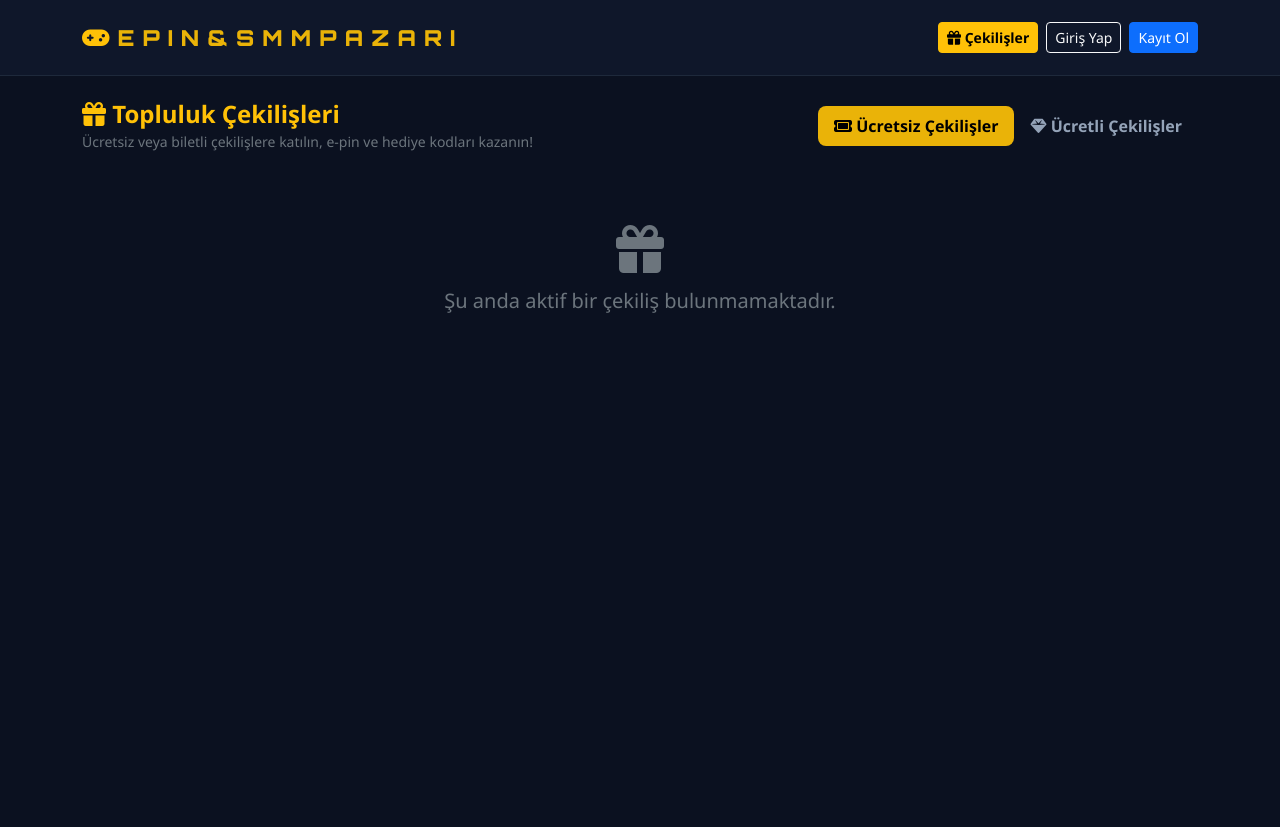
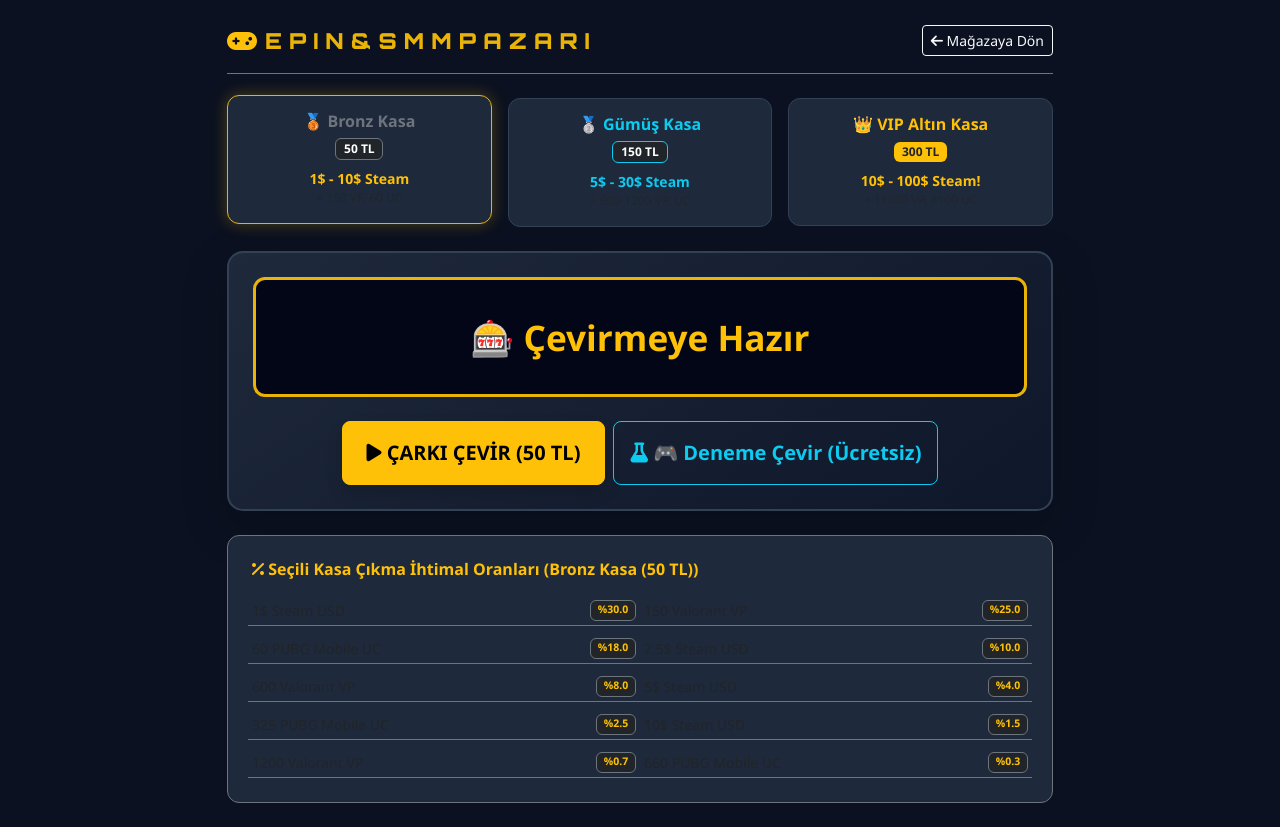
Before and after one commit to beratkalafat039-cyber/PinGamer, a Flask app: page /giveaways in a window 1280 px wide. Before the commit the page ends 313 px from the top, so only its background shows below. Run offline with Flask 3, Linux system fonts and the light colour scheme; data that the repository does not hold is empty; some libraries are stand-ins or nearby versions.

Commit message:
Update giveaways.html

```diff
--- a/templates/giveaways.html
+++ b/templates/giveaways.html
@@ -3,7 +3,7 @@
 <head>
     <meta charset="UTF-8">
     <meta name="viewport" content="width=device-width, initial-scale=1.0">
-    <title>Çekilişler - {{ settings.title }}</title>
+    <title>Şans Çarkı & Slot - {{ settings.title }}</title>
     <link href="https://cdn.jsdelivr.net/npm/bootstrap@5.3.0/dist/css/bootstrap.min.css" rel="stylesheet">
     <link rel="stylesheet" href="https://cdnjs.cloudflare.com/ajax/libs/font-awesome/6.4.0/css/all.min.css">
 
@@ -13,190 +13,263 @@
 
     <style>
         body { background-color: #0b1120; color: #f8fafc; font-family: 'Segoe UI', Tahoma, Geneva, Verdana, sans-serif; }
-        .navbar-custom { background-color: #0f172a; border-bottom: 1px solid #1e293b; }
-        .giveaway-card { background-color: #1e293b; border: 1px solid #334155; border-radius: 14px; overflow: hidden; transition: transform 0.2s; }
-        .giveaway-card:hover { transform: translateY(-4px); }
-        .gw-img { height: 180px; object-fit: cover; width: 100%; }
-        .nav-pills .nav-link { color: #94a3b8; border-radius: 8px; font-weight: bold; }
-        .nav-pills .nav-link.active { background-color: #eab308; color: #000; }
+        .slot-box { background: linear-gradient(145deg, #1e293b, #0f172a); border: 2px solid #334155; border-radius: 16px; }
+        .tier-card { cursor: pointer; transition: 0.2s; border: 1px solid #334155; background-color: #1e293b; border-radius: 12px; }
+        .tier-card:hover, .tier-card.active { border-color: #eab308; transform: translateY(-3px); box-shadow: 0 0 15px rgba(234, 179, 8, 0.3); }
+        .display-wheel { height: 120px; font-size: 2.2rem; font-weight: 800; background-color: #020617; border: 3px solid #eab308; border-radius: 12px; }
+        .prob-table { background-color: #1e293b; border-radius: 12px; }
     </style>
 </head>
-<body>
+<body class="py-4">
 
-<nav class="navbar navbar-expand-lg navbar-dark navbar-custom py-3">
-    <div class="container">
-        <a class="navbar-brand d-flex align-items-center gap-2 text-decoration-none
-           {% if settings.logo_position == 'top' %}flex-column text-center{% elif settings.logo_position == 'right' %}flex-row-reverse{% else %}flex-row{% endif %}"
-           href="/">
+<div class="container" style="max-width: 850px;">
+    <div class="d-flex justify-content-between align-items-center mb-4 pb-3 border-bottom border-secondary">
+        <a class="navbar-brand d-flex align-items-center gap-2 text-decoration-none" href="/">
             {% if settings.logo %}
-                <img src="{{ settings.logo }}" alt="Logo" style="height: {{ settings.logo_height }}px; object-fit: contain;" class="rounded">
+                <img src="{{ settings.logo }}" alt="Logo" style="height: 34px; max-width: 120px; object-fit: contain;" class="rounded">
             {% else %}
-                <i class="fa-solid fa-gamepad text-warning" style="font-size: {{ settings.font_size }}px;"></i>
+                <i class="fa-solid fa-gamepad text-warning fs-4"></i>
             {% endif %}
-
-            <span style="font-family: '{{ settings.font_family }}'; font-size: {{ settings.font_size }}px; font-weight: 800; letter-spacing: 0.5px;">
+            <span style="font-family: '{{ settings.font_family }}'; font-size: {{ settings.font_size }}px; font-weight: 800;">
                 {% for item in settings.formatted_letters %}
                     <span style="color: {{ item.color }};">{{ item.char }}</span>
                 {% endfor %}
             </span>
         </a>
+        <a href="/" class="btn btn-outline-light btn-sm"><i class="fa-solid fa-arrow-left"></i> Mağazaya Dön</a>
+    </div>
 
-        <div class="d-flex align-items-center gap-2">
-            {% if username %}
-                {% if is_admin %}
-                    <a href="/admin" class="btn btn-danger btn-sm fw-bold">
-                        <i class="fa-solid fa-shield-halved"></i> Yönetici Paneli
-                    </a>
-                {% endif %}
-
-                <a href="/giveaways" class="btn btn-warning btn-sm fw-bold"><i class="fa-solid fa-gift"></i> Çekilişler</a>
-                <a href="/wheel" class="btn btn-outline-warning btn-sm"><i class="fa-solid fa-dharmachakra"></i> Şans Çarkı</a>
-                <a href="/deposit" class="btn btn-success btn-sm fw-bold"><i class="fa-solid fa-wallet"></i> + Bakiye ({{ "%.2f"|format(balance) }} TL)</a>
-                <a href="/orders" class="btn btn-outline-light btn-sm"><i class="fa-solid fa-box"></i> Siparişlerim</a>
-                <span class="text-light small ms-2"><i class="fa-solid fa-user"></i> {{ username }}</span>
-                <a href="/logout" class="btn btn-outline-danger btn-sm">Çıkış</a>
-            {% else %}
-                <a href="/giveaways" class="btn btn-warning btn-sm fw-bold"><i class="fa-solid fa-gift"></i> Çekilişler</a>
-                <a href="/login" class="btn btn-outline-light btn-sm">Giriş Yap</a>
-                <a href="/register" class="btn btn-primary btn-sm">Kayıt Ol</a>
-            {% endif %}
+    <div class="row g-3 mb-4">
+        <div class="col-4">
+            <div class="tier-card p-3 text-center active" onclick="selectTier('bronze', 50, this)">
+                <h6 class="fw-bold text-secondary mb-1">🥉 Bronz Kasa</h6>
+                <span class="badge bg-dark border border-secondary mb-2">50 TL</span>
+                <div class="small text-warning fw-bold">1$ - 10$ Steam</div>
+                <div class="small text-muted" style="font-size: 0.75rem;">+ 150 VP, 60 UC</div>
+            </div>
+        </div>
+        <div class="col-4">
+            <div class="tier-card p-3 text-center" onclick="selectTier('silver', 150, this)">
+                <h6 class="fw-bold text-info mb-1">🥈 Gümüş Kasa</h6>
+                <span class="badge bg-dark border border-info mb-2">150 TL</span>
+                <div class="small text-info fw-bold">5$ - 30$ Steam</div>
+                <div class="small text-muted" style="font-size: 0.75rem;">+ 600-1200 VP, UC</div>
+            </div>
+        </div>
+        <div class="col-4">
+            <div class="tier-card p-3 text-center" onclick="selectTier('gold', 300, this)">
+                <h6 class="fw-bold text-warning mb-1">👑 VIP Altın Kasa</h6>
+                <span class="badge bg-warning text-dark fw-bold mb-2">300 TL</span>
+                <div class="small text-warning fw-bold">10$ - 100$ Steam!</div>
+                <div class="small text-muted" style="font-size: 0.75rem;">+ 11000 VP, 8100 UC</div>
+            </div>
         </div>
     </div>
-</nav>
 
-<div class="container py-4">
-    {% with messages = get_flashed_messages(with_categories=true) %}
-      {% if messages %}
-        {% for category, message in messages %}
-          <div class="alert alert-{{ category }} alert-dismissible fade show p-3 mb-4" role="alert">
-            {{ message }}
-            <button type="button" class="btn-close" data-bs-dismiss="alert"></button>
-          </div>
-        {% endfor %}
-      {% endif %}
-    {% endwith %}
-
-    <div class="d-flex justify-content-between align-items-center flex-wrap gap-3 mb-4">
-        <div>
-            <h4 class="fw-bold mb-0 text-warning"><i class="fa-solid fa-gift"></i> Topluluk Çekilişleri</h4>
-            <small class="text-secondary">Ücretsiz veya biletli çekilişlere katılın, e-pin ve hediye kodları kazanın!</small>
+    <div class="slot-box p-4 text-center shadow-lg mb-4">
+        <div id="reward-display" class="display-wheel d-flex align-items-center justify-content-center text-warning shadow-inner mb-4">
+            🎰 Çevirmeye Hazır
         </div>
 
-        <ul class="nav nav-pills" id="gwTab">
-            <li class="nav-item">
-                <button class="nav-link active" onclick="switchGwTab('free', this)"><i class="fa-solid fa-ticket"></i> Ücretsiz Çekilişler</button>
-            </li>
-            <li class="nav-item">
-                <button class="nav-link" onclick="switchGwTab('paid', this)"><i class="fa-solid fa-gem"></i> Ücretli Çekilişler</button>
-            </li>
-        </ul>
+        <div class="d-flex justify-content-center gap-2">
+            <button id="spin-btn" class="btn btn-warning btn-lg fw-bold px-4 py-3 shadow" onclick="spinWheel(false)">
+                <i class="fa-solid fa-play"></i> ÇARKI ÇEVİR (<span id="btn-cost">50</span> TL)
+            </button>
+            <button id="sim-btn" class="btn btn-outline-info btn-lg fw-bold px-3 py-3" onclick="spinWheel(true)">
+                <i class="fa-solid fa-flask"></i> 🎮 Deneme Çevir (Ücretsiz)
+            </button>
+        </div>
     </div>
 
-    <div class="row g-4" id="gw-grid">
-        {% for g in giveaways %}
-        <div class="col-md-6 col-lg-4 gw-item" data-type="{% if g.is_paid %}paid{% else %}free{% endif %}">
-            <div class="card giveaway-card h-100 text-white shadow">
-                {% if g.image %}
-                    <img src="{{ g.image }}" class="gw-img" alt="{{ g.title }}">
-                {% else %}
-                    <div class="gw-img d-flex align-items-center justify-content-center bg-dark text-warning fs-1">
-                        <i class="fa-solid fa-gift"></i>
-                    </div>
-                {% endif %}
+    <div id="result-box" class="card bg-dark border-warning p-3 text-center mb-4" style="display: none;">
+        <h5 class="text-success fw-bold mb-1" id="result-title">🎉 Tebrikler!</h5>
+        <p class="mb-2" id="won-item-text"></p>
+        <div class="d-flex justify-content-center align-items-center gap-2">
+            <span class="fs-5 fw-bold text-warning font-monospace" id="delivered-code"></span>
+        </div>
+        <small class="text-secondary mt-2" id="result-note">Kodunuz siparişlerime kaydedildi.</small>
+    </div>
 
-                <div class="card-body d-flex flex-column justify-content-between p-4">
-                    <div>
-                        <div class="d-flex justify-content-between align-items-center mb-2">
-                            <h5 class="fw-bold text-light mb-0">{{ g.title }}</h5>
-                            {% if g.is_paid %}
-                                <span class="badge bg-danger"><i class="fa-solid fa-gem"></i> {{ "%.2f"|format(g.ticket_price) }} TL / Bilet</span>
-                            {% else %}
-                                <span class="badge bg-success"><i class="fa-solid fa-bolt"></i> Ücretsiz</span>
-                            {% endif %}
-                        </div>
-
-                        <p class="text-warning small fw-bold mb-3"><i class="fa-solid fa-trophy"></i> Ödül: {{ g.reward }}</p>
-
-                        <div class="d-flex justify-content-between align-items-center small text-secondary border-top border-secondary pt-2 mb-3">
-                            <span><i class="fa-solid fa-users"></i> {{ g.participant_count }} Katılımcı</span>
-                            <span><i class="fa-regular fa-clock"></i> {{ g.created_at }}</span>
-                        </div>
-
-                        {% if g.status != 'Aktif' %}
-                            <div class="p-2 bg-dark rounded border border-warning text-center small mb-3">
-                                <div class="text-secondary">🎉 Kazanan Talihli:</div>
-                                <strong class="text-warning fs-6">👑 {{ g.winner_username }}</strong>
-                            </div>
-                        {% endif %}
-                    </div>
-
-                    <div>
-                        {% if g.status == 'Aktif' %}
-                            {% if username %}
-                                {% if g.is_joined %}
-                                    <button class="btn btn-secondary w-100 fw-bold disabled">
-                                        <i class="fa-solid fa-check"></i> Katıldınız
-                                    </button>
-                                {% else %}
-                                    <form action="/giveaways/join/{{ g.id }}" method="POST">
-                                        <button type="submit" class="btn btn-warning w-100 fw-bold shadow">
-                                            {% if g.is_paid %}
-                                                <i class="fa-solid fa-ticket"></i> Bileti Al & Katıl ({{ "%.2f"|format(g.ticket_price) }} TL)
-                                            {% else %}
-                                                <i class="fa-solid fa-ticket"></i> Çekilişe Ücretsiz Katıl
-                                            {% endif %}
-                                        </button>
-                                    </form>
-                                {% endif %}
-                            {% else %}
-                                <a href="/login" class="btn btn-outline-warning w-100 fw-bold">
-                                    Katılmak İçin Giriş Yapın
-                                </a>
-                            {% endif %}
-                        {% else %}
-                            <button class="btn btn-dark w-100 border-secondary text-muted disabled">
-                                Çekiliş Sona Erdi
-                            </button>
-                        {% endif %}
-                    </div>
-                </div>
-            </div>
-        </div>
-        {% else %}
-        <div class="col-12 text-center py-5">
-            <i class="fa-solid fa-gift fa-3x text-secondary mb-3"></i>
-            <h5 class="text-secondary">Şu anda aktif bir çekiliş bulunmamaktadır.</h5>
-        </div>
-        {% endfor %}
+    <div class="card prob-table p-4 border-secondary">
+        <h6 class="fw-bold text-warning mb-3"><i class="fa-solid fa-percent"></i> Seçili Kasa Çıkma İhtimal Oranları (<span id="tier-name-display">Bronz Kasa</span>)</h6>
+        <div id="prob-list" class="row g-2 small"></div>
     </div>
 </div>
 
 <script>
-function switchGwTab(type, btn) {
-    document.querySelectorAll('#gwTab .nav-link').forEach(l => l.classList.remove('active'));
-    btn.classList.add('active');
+let audioCtx;
+function initAudio() {
+    if (!audioCtx) {
+        audioCtx = new (window.AudioContext || window.webkitAudioContext)();
+    }
+}
 
-    const items = document.querySelectorAll('.gw-item');
-    items.forEach(item => {
-        const itemType = item.getAttribute('data-type');
-        if (itemType === type) {
-            item.style.display = 'block';
-        } else {
-            item.style.display = 'none';
-        }
+function playTickSound() {
+    try {
+        initAudio();
+        const osc = audioCtx.createOscillator();
+        const gain = audioCtx.createGain();
+        osc.type = "triangle";
+        osc.frequency.setValueAtTime(450, audioCtx.currentTime);
+        osc.frequency.exponentialRampToValueAtTime(80, audioCtx.currentTime + 0.04);
+        gain.gain.setValueAtTime(0.3, audioCtx.currentTime);
+        gain.gain.exponentialRampToValueAtTime(0.01, audioCtx.currentTime + 0.04);
+        osc.connect(gain);
+        gain.connect(audioCtx.destination);
+        osc.start();
+        osc.stop(audioCtx.currentTime + 0.04);
+    } catch (e) {}
+}
+
+function playWinSound() {
+    try {
+        initAudio();
+        const notes = [523.25, 659.25, 783.99, 1046.50];
+        notes.forEach((freq, idx) => {
+            const osc = audioCtx.createOscillator();
+            const gain = audioCtx.createGain();
+            osc.type = "sine";
+            osc.frequency.setValueAtTime(freq, audioCtx.currentTime + idx * 0.1);
+            gain.gain.setValueAtTime(0.2, audioCtx.currentTime + idx * 0.1);
+            gain.gain.exponentialRampToValueAtTime(0.01, audioCtx.currentTime + idx * 0.1 + 0.3);
+            osc.connect(gain);
+            gain.connect(audioCtx.destination);
+            osc.start(audioCtx.currentTime + idx * 0.1);
+            osc.stop(audioCtx.currentTime + idx * 0.1 + 0.3);
+        });
+    } catch (e) {}
+}
+
+const PROBABILITIES = {
+    bronze: [
+        { item: "1$ Steam USD", rate: "%30.0" },
+        { item: "150 Valorant VP", rate: "%25.0" },
+        { item: "60 PUBG Mobile UC", rate: "%18.0" },
+        { item: "2.5$ Steam USD", rate: "%10.0" },
+        { item: "600 Valorant VP", rate: "%8.0" },
+        { item: "5$ Steam USD", rate: "%4.0" },
+        { item: "325 PUBG Mobile UC", rate: "%2.5" },
+        { item: "10$ Steam USD", rate: "%1.5" },
+        { item: "1200 Valorant VP", rate: "%0.7" },
+        { item: "660 PUBG Mobile UC", rate: "%0.3" }
+    ],
+    silver: [
+        { item: "5$ Steam USD", rate: "%25.0" },
+        { item: "60 PUBG Mobile UC", rate: "%20.0" },
+        { item: "600 Valorant VP", rate: "%18.0" },
+        { item: "10$ Steam USD", rate: "%12.0" },
+        { item: "325 PUBG Mobile UC", rate: "%10.0" },
+        { item: "1200 Valorant VP", rate: "%7.0" },
+        { item: "20$ Steam USD", rate: "%4.0" },
+        { item: "660 PUBG Mobile UC", rate: "%2.0" },
+        { item: "30$ Steam USD", rate: "%1.5" },
+        { item: "2480 Valorant VP", rate: "%0.5" }
+    ],
+    gold: [
+        { item: "10$ Steam USD", rate: "%25.0" },
+        { item: "660 PUBG Mobile UC", rate: "%20.0" },
+        { item: "25$ Steam USD", rate: "%15.0" },
+        { item: "2480 Valorant VP", rate: "%12.0" },
+        { item: "1800 PUBG Mobile UC", rate: "%10.0" },
+        { item: "50$ Steam USD", rate: "%6.0" },
+        { item: "5350 Valorant VP", rate: "%5.0" },
+        { item: "3850 PUBG Mobile UC", rate: "%4.0" },
+        { item: "100$ Steam USD (Efsanevi)", rate: "%1.5" },
+        { item: "8100 PUBG Mobile UC", rate: "%1.0" },
+        { item: "11000 Valorant VP", rate: "%0.5" }
+    ]
+};
+
+let currentTier = 'bronze';
+let currentCost = 50;
+
+function updateProbTable(tier) {
+    const list = document.getElementById('prob-list');
+    list.innerHTML = '';
+    const names = { bronze: 'Bronz Kasa (50 TL)', silver: 'Gümüş Kasa (150 TL)', gold: 'VIP Altın Kasa (300 TL)' };
+    document.getElementById('tier-name-display').innerText = names[tier];
+
+    PROBABILITIES[tier].forEach(p => {
+        list.innerHTML += `
+            <div class="col-md-6 d-flex justify-content-between border-bottom border-secondary py-1">
+                <span>${p.item}</span>
+                <span class="badge bg-dark border border-secondary text-warning">${p.rate}</span>
+            </div>
+        `;
     });
 }
+updateProbTable('bronze');
 
-document.addEventListener("DOMContentLoaded", function() {
-    const items = document.querySelectorAll('.gw-item');
-    items.forEach(item => {
-        if (item.getAttribute('data-type') !== 'free') {
-            item.style.display = 'none';
-        }
+function selectTier(tier, cost, element) {
+    document.querySelectorAll('.tier-card').forEach(c => c.classList.remove('active'));
+    element.classList.add('active');
+    currentTier = tier;
+    currentCost = cost;
+    document.getElementById('btn-cost').innerText = cost;
+    updateProbTable(tier);
+}
+
+function spinWheel(isSim = false) {
+    const spinBtn = document.getElementById('spin-btn');
+    const simBtn = document.getElementById('sim-btn');
+    const display = document.getElementById('reward-display');
+    const resultBox = document.getElementById('result-box');
+
+    spinBtn.disabled = true;
+    simBtn.disabled = true;
+    resultBox.style.display = 'none';
+
+    const items = ['1$ Steam USD', '150 VP', '5$ Steam USD', '60 PUBG UC', '10$ Steam USD', '1200 VP', '25$ Steam USD', '660 PUBG UC', '50$ Steam USD', '5350 VP', '100$ Steam USD', '11000 VP'];
+    let counter = 0;
+
+    const interval = setInterval(() => {
+        display.innerText = items[counter % items.length];
+        playTickSound();
+        counter++;
+    }, 80);
+
+    fetch('/spin', {
+        method: 'POST',
+        headers: { 'Content-Type': 'application/json' },
+        body: JSON.stringify({ tier: currentTier, simulation: isSim })
+    })
+    .then(res => res.json())
+    .then(data => {
+        setTimeout(() => {
+            clearInterval(interval);
+            spinBtn.disabled = false;
+            simBtn.disabled = false;
+
+            if (data.success) {
+                playWinSound();
+                display.innerText = "🎉 " + data.reward;
+
+                if (data.simulation) {
+                    document.getElementById('result-title').innerText = "🧪 Deneme / Simülasyon Çevirmesi";
+                    document.getElementById('result-note').innerText = "Simülasyon modunda bakiyeniz eksilmez ve gerçek kod verilmez.";
+                } else {
+                    document.getElementById('result-title').innerText = "🎉 Tebrikler! Ödül Kazandınız!";
+                    document.getElementById('result-note').innerText = "Kodunuz siparişlerime kaydedildi.";
+                    document.getElementById('user-balance').innerText = data.new_balance + " TL";
+                }
+
+                document.getElementById('won-item-text').innerText = data.reward_label;
+                document.getElementById('delivered-code').innerText = data.code;
+                resultBox.style.display = 'block';
+            } else {
+                display.innerText = "❌ Hata";
+                alert(data.error);
+            }
+        }, 1800);
+    })
+    .catch(err => {
+        clearInterval(interval);
+        spinBtn.disabled = false;
+        simBtn.disabled = false;
+        display.innerText = "❌ Hata Oluştu";
     });
-});
+}
 </script>
 
-<script src="https://cdn.jsdelivr.net/npm/bootstrap@5.3.0/dist/js/bootstrap.bundle.min.js"></script>
 </body>
 </html>
```
